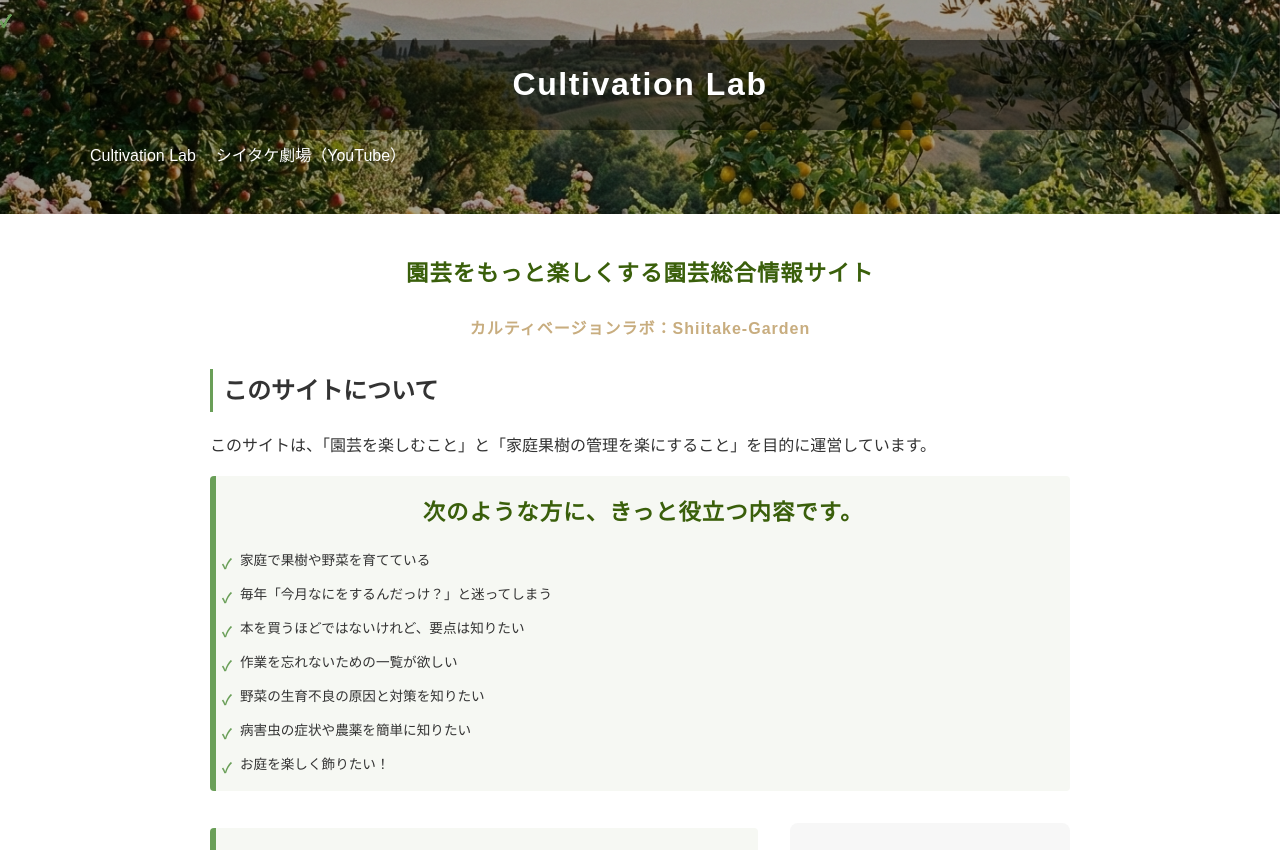
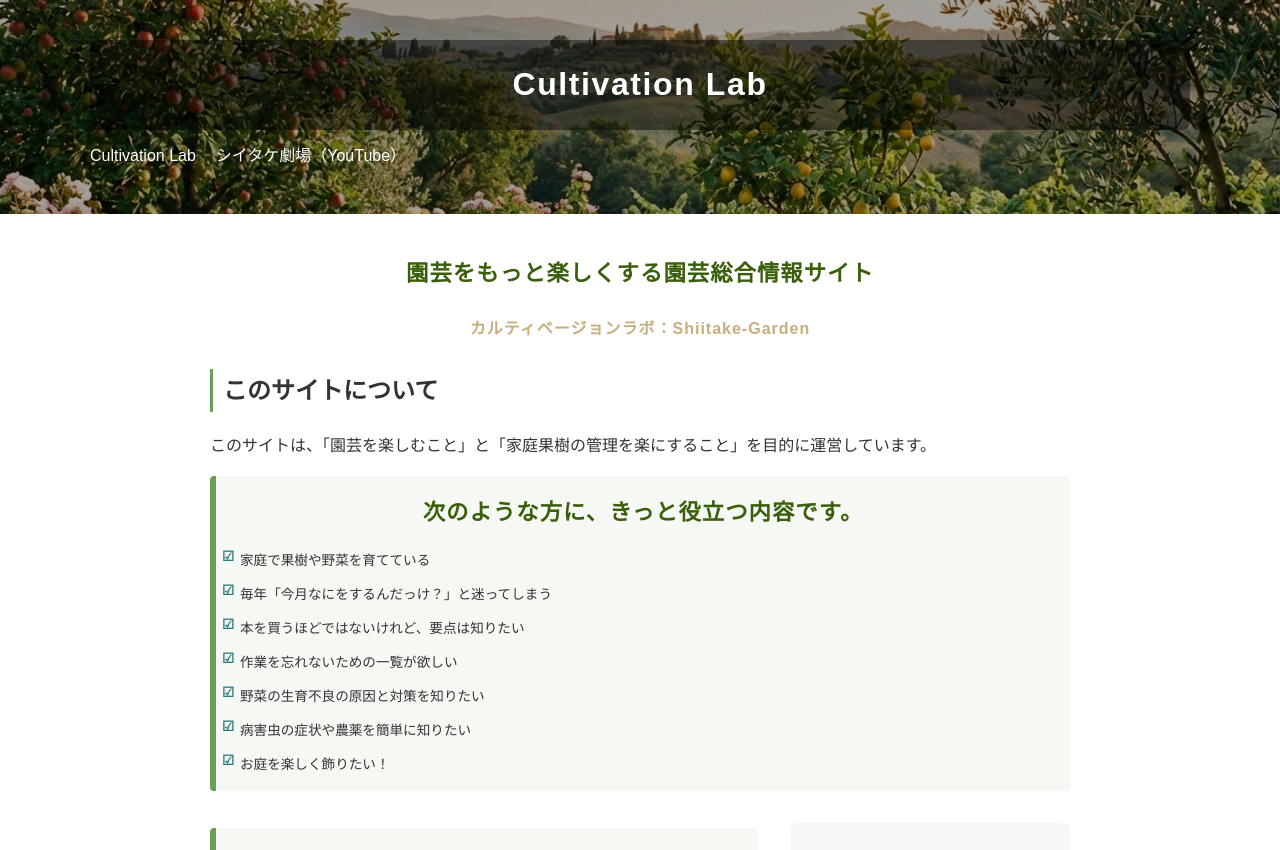
Before and after one commit to shiitake-garden/shiitake-garden.github.io, a Jekyll site: the page built from index2.html, in a window 1280 px wide. Shown: the top 850 px of the page. Built offline with Jekyll 4.4.1, drawn with Linux system fonts in a browser that asks for light colours.

Commit message:
Update site.css

```diff
--- a/assets/css/site.css
+++ b/assets/css/site.css
@@ -68,14 +68,6 @@ h2{border-left:3px solid var(--brand); padding-left:10px}
   margin: 5px 0;
   border-radius: 4px;
 }
-.for-you-main li::before {
-  content: "✓";
-  position: absolute;
-  left: 0;
-  top: 8px;
-  color: #6a9f58;
-  font-weight: bold;
-}
 .for-you-sidebar {
   width: 280px; /* サイドバーの幅は自由に調整可能 */
   flex-shrink: 0;
@@ -135,6 +127,15 @@ h3 {
 .for-you li {
   margin: 0.2rem 0;
 }
+.for-you ul li::before {
+  content: "☑";
+  position: absolute;
+  left: 0;
+  top: 0;
+  color: #2c7a7b; /* 好きな色に変更可能 */
+  font-weight: bold;
+}
+
 
 
 /*ヘッダー部分のスタイル*/
```
